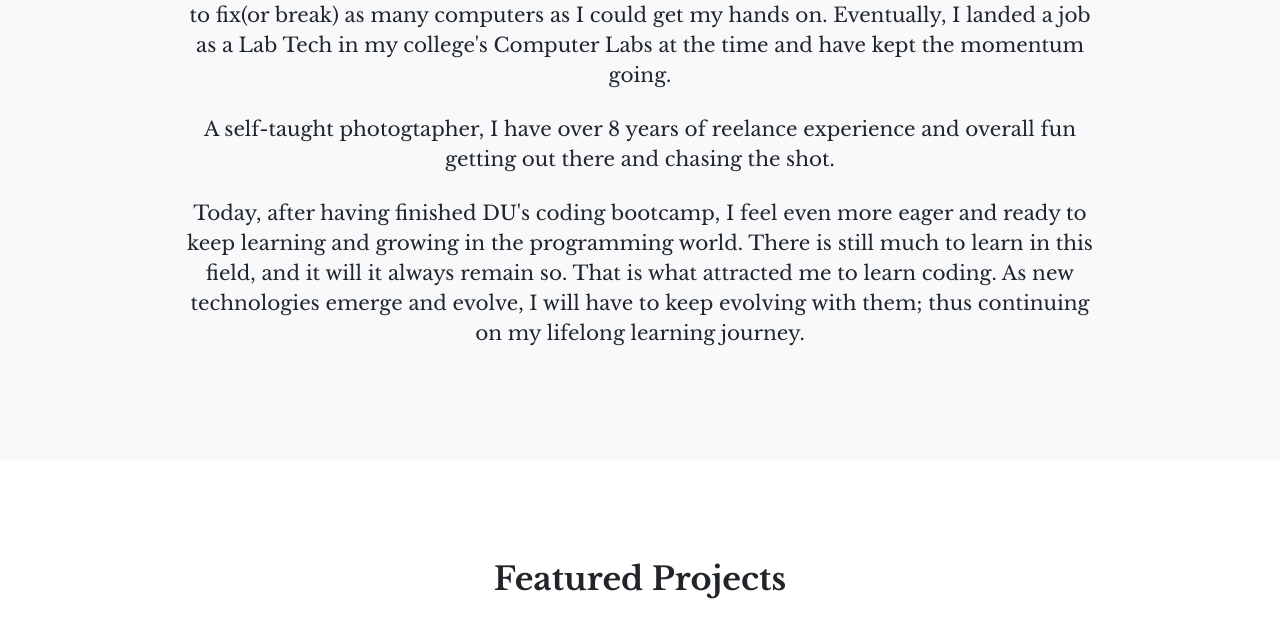
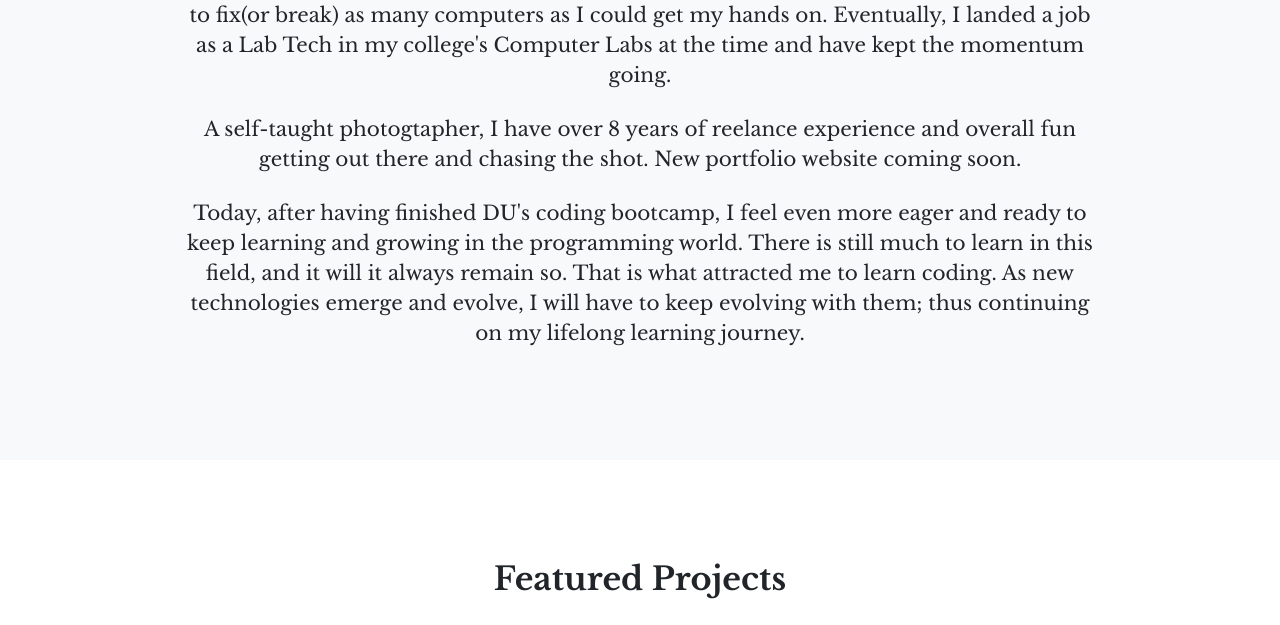
Before and after one commit to dagamo94/dagamo94.github.io, a website: page about.html in a window 1280 px wide. Shown: the part 1172-1797 px from the top of the page. Drawn offline with nearby package versions, Linux system fonts and the light colour scheme.

Commit message:
minor change to about page

```diff
--- a/about.html
+++ b/about.html
@@ -138,7 +138,7 @@
           <p class="lead mb-0">I have passion for learning. My brain can't go for more than a few moments without having to read or learn something new. This is how I stumbled upon the IT field and Photography. I would build my own computers, mess around with different OS's, and try to fix(or break) as many computers as I could get my hands on. Eventually, I landed a job as a Lab Tech in my college's Computer Labs at the time and have kept the momentum going.</p>
           <br>
           <p class="lead mb-0">
-            A self-taught photogtapher, I have over 8 years of reelance experience and overall fun getting out there and chasing the shot.
+            A self-taught photogtapher, I have over 8 years of reelance experience and overall fun getting out there and chasing the shot. New portfolio website coming soon.
           </p>
           <br>
           <p class="lead mb-0">Today, after having finished DU's coding bootcamp, I feel even more eager and ready to keep learning and growing in the programming world. There is still much to learn in this field, and it will it always remain so. That is what attracted me to learn coding. As new technologies emerge and evolve, I will have to keep evolving with them; thus continuing on my lifelong learning journey.</p>
```
